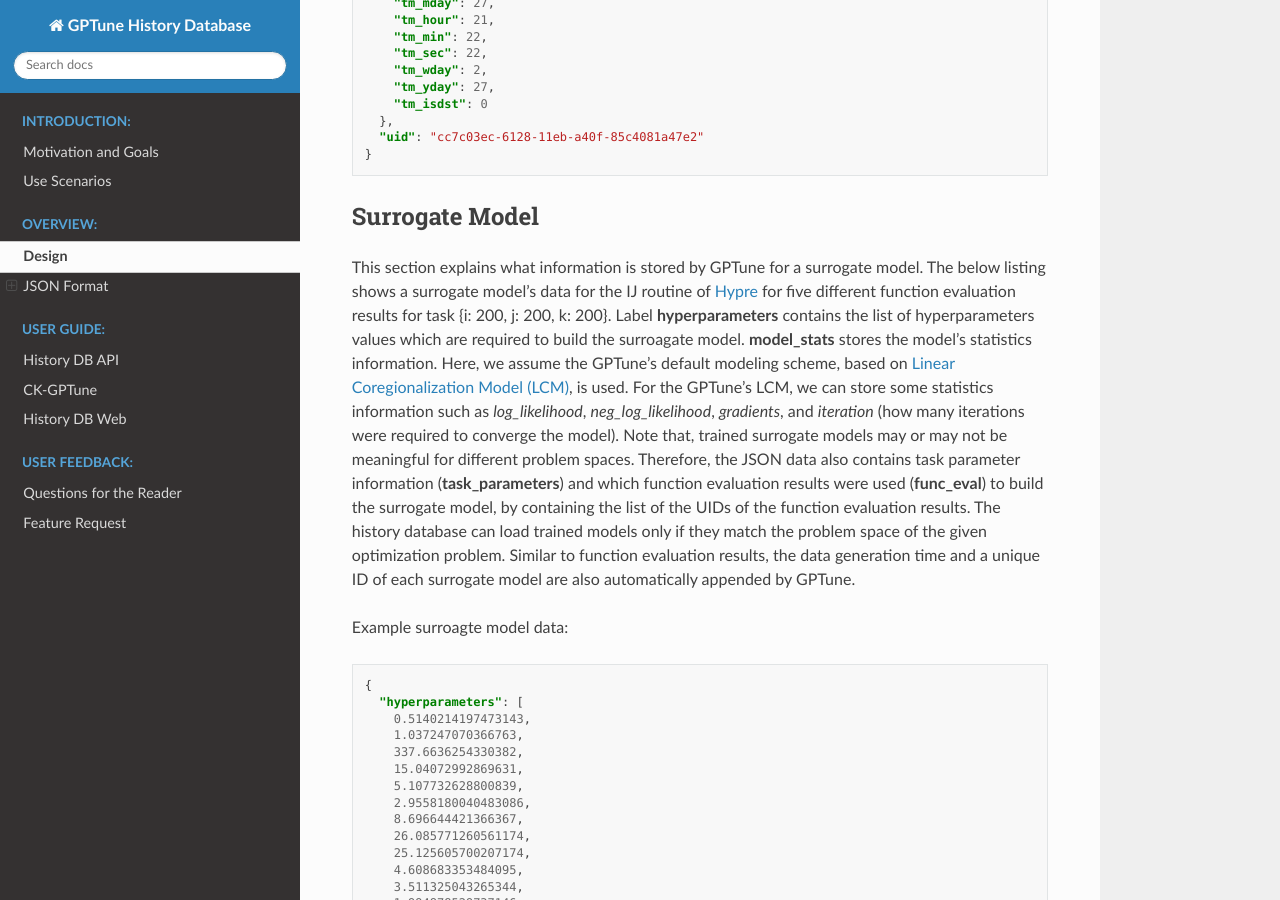
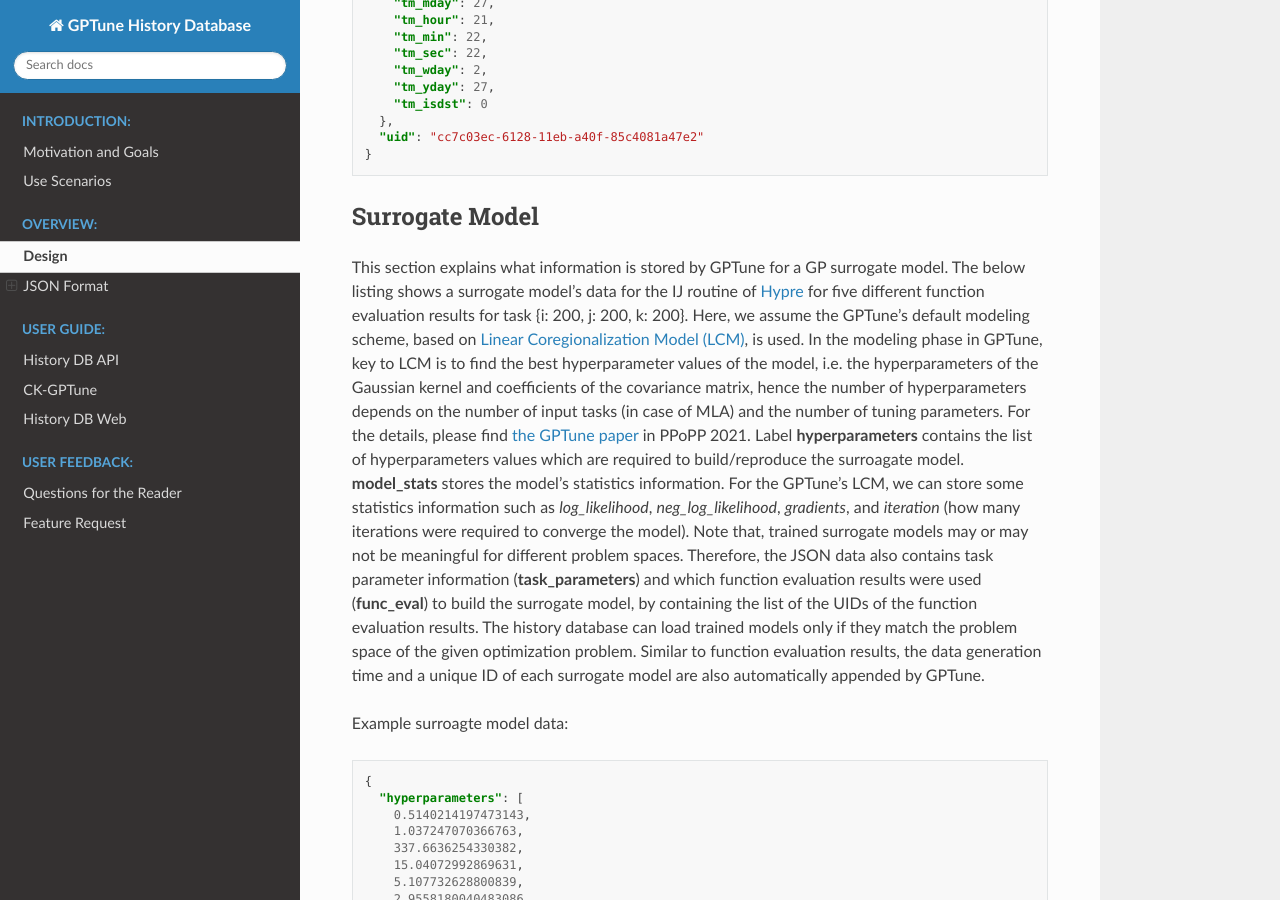
Before and after one commit to gptune/HistoryDB-Docs, a Sphinx documentation site: the page built from docs/src/overview.md, in a window 1280 px wide and 900 px high, scrolled down 3805 px. Built offline with Sphinx 7.4.7 and the Read the Docs theme 2.0.0, drawn with Linux system fonts in a browser that asks for light colours; some of the changed text lies outside the part shown.

Commit message:
Updated Overview and HistoryDB-Web

```diff
--- a/docs/src/overview.md
+++ b/docs/src/overview.md
@@ -16,10 +16,10 @@
 If GPTune is run in parallel and multiple processes need to update performance data simultaneously, the history database allows one process to update the data file at a time based on simple file access control.
 
 In addition to the information of IS, PS, and OS, the history database also records the meta-description like machine configuration and software information (e.g. which software libraries are used for that application) into the JSON file.
-There are two ways to provide machine/software configuration information.
+We offer two ways for users to provide machine/software configuration information.
 
 * [HistoryDB API](./historydb_api.md): Users can provide machine/software configuration information manually using our Python API.
-* [CK-GPTune](./ckgptune.md): users can define the application's software dependencies with a meta-description file, then CK-GPTune detects the software information using the [Collective Knowledge (CK)](https://cknowledge.io) technology.
+* [CK-GPTune](./ckgptune.md): Users can define the application's software dependencies with a meta-description file, then CK-GPTune detects the software information using the [Collective Knowledge (CK)](https://cknowledge.io) technology. Machine configuration still needs to be provided manually by the user.
 
 Based on the provided information, users will be able to determine which data are relevant for learning from a possibly different machine or software versions or configurations.
 Moreover, workflow automation will allow users to reproduce performance data from the same and different users.
@@ -154,11 +154,13 @@
 
 ## Surrogate Model
 
-This section explains what information is stored by GPTune for a surrogate model.
+This section explains what information is stored by GPTune for a GP surrogate model.
 The below listing shows a surrogate model's data for the IJ routine of [Hypre](https://computing.llnl.gov/projects/hypre-scalable-linear-solvers-multigrid-methods) for five different function evaluation results for task \{i: 200, j: 200, k: 200\}.
-Label **hyperparameters** contains the list of hyperparameters values which are required to build the surroagate model.
+Here, we assume the GPTune's default modeling scheme, based on [Linear Coregionalization Model (LCM)](https://dl.acm.org/doi/abs/10.1145/3437801.3441621), is used.
+In the modeling phase in GPTune, key to LCM is to find the best hyperparameter values of the model, i.e. the hyperparameters of the Gaussian kernel and coefficients of the covariance matrix, hence the number of hyperparameters depends on the number of input tasks (in case of MLA) and the number of tuning parameters.
+For the details, please find [the GPTune paper](https://dl.acm.org/doi/abs/10.1145/3437801.3441621) in PPoPP 2021.
+Label **hyperparameters** contains the list of hyperparameters values which are required to build/reproduce the surroagate model.
 **model_stats** stores the model's statistics information.
-Here, we assume the GPTune's default modeling scheme, based on [Linear Coregionalization Model (LCM)](https://dl.acm.org/doi/abs/10.1145/3437801.3441621), is used.
 For the GPTune's LCM, we can store some statistics information such as *log_likelihood*, *neg_log_likelihood*, *gradients*, and *iteration* (how many iterations were required to converge the model).
 Note that, trained surrogate models may or may not be meaningful for different problem spaces.
 Therefore, the JSON data also contains task parameter information (**task_parameters**) and which function evaluation results were used (**func_eval**) to build the surrogate model, by containing the list of the UIDs of the function evaluation results.
```
Also changed, not shown: docs/src/historydb_web.md (+5 -1 lines), docs/static/user_privilege_levels.png (added).
